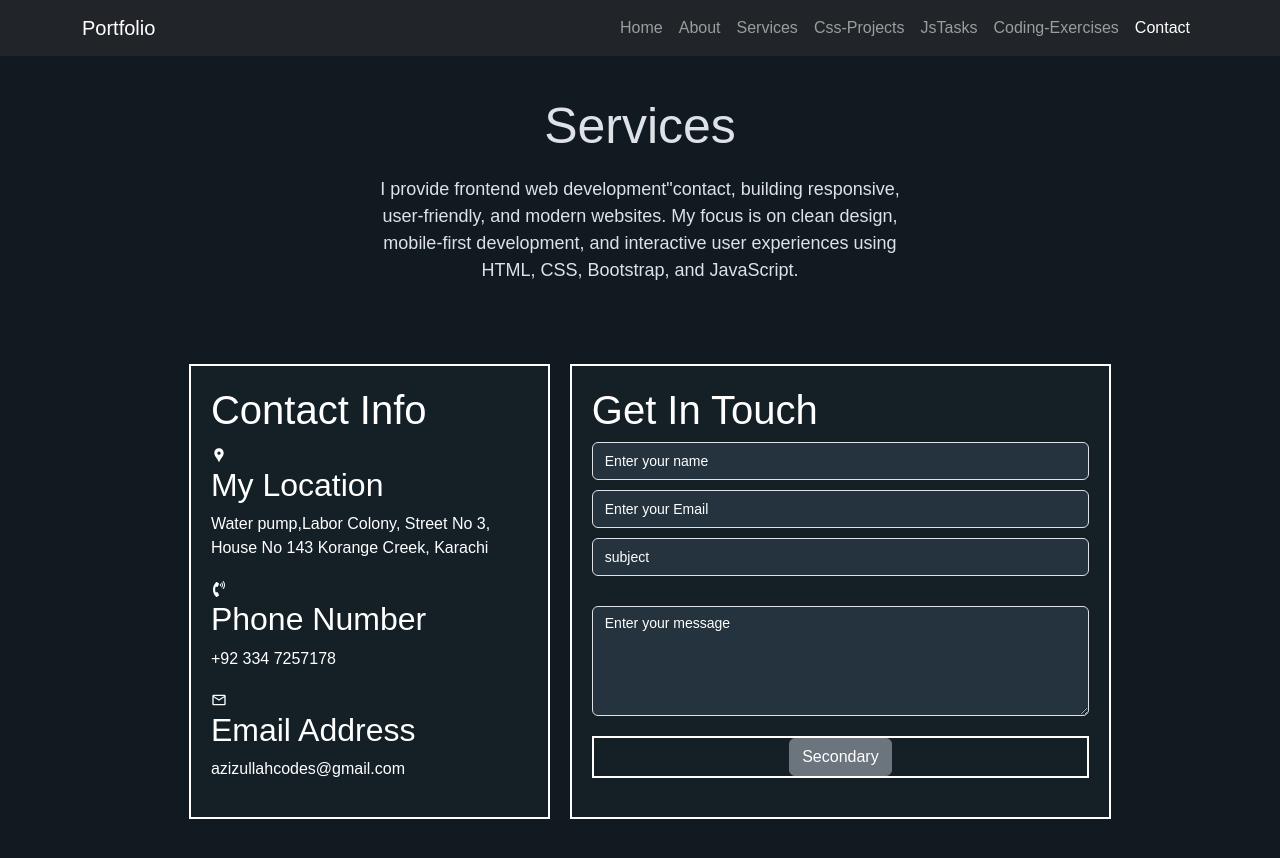
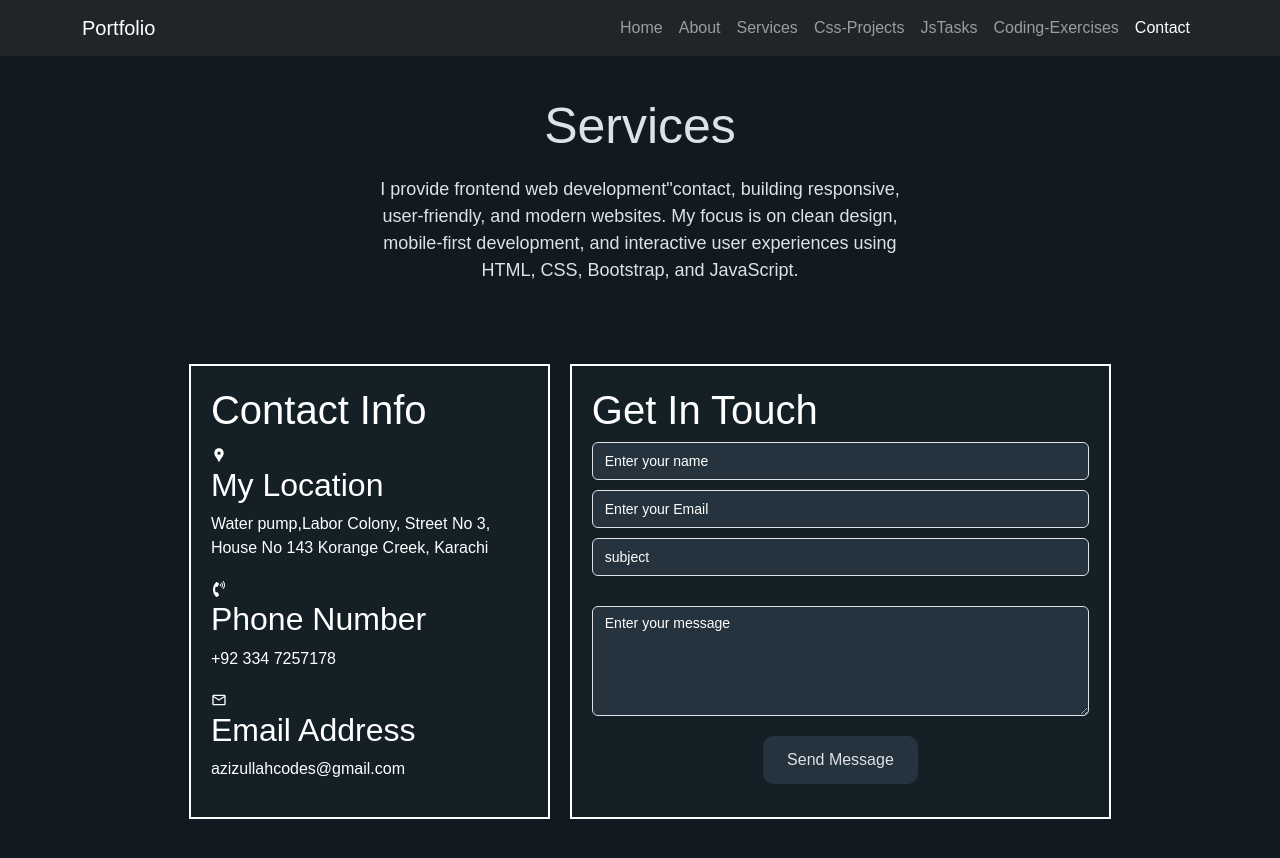
Before and after one commit to AzizullahCodes/portfolio-first, a React (Vite) app in the folder portfolio/: page /contact in a window 1280 px wide. Shown: the top 858 px of the page. Built offline with nearby package versions, Linux system fonts and the light colour scheme.

Commit message:
btn div workign

```diff
--- a/portfolio/src/pages/contact/contact.css
+++ b/portfolio/src/pages/contact/contact.css
@@ -81,12 +81,7 @@ body{
     background-color:#24333d !important;
  }
 
- .contact .btndiv{
-  width: 100%;
-  border: 2px solid white;
-  text-align: center;
-  margin-top: 20px;
- }
+
 /* Autofill background fix */
 .rightCol input:-webkit-autofill,
 .rightCol input:-webkit-autofill:hover,
@@ -95,6 +90,30 @@ body{
   -webkit-text-fill-color: white !important;
   -webkit-box-shadow: 0 0 0px 1000px #24333d inset !important;
   transition: background-color 5000s ease-in-out 0s;
+}
+
+/* ==== button div ===== */
+
+.contact .btndiv{
+  width: 100%;
+  text-align: center;
+  margin-top: 20px;
+ }
+/* ===== BUTTONS ===== */
+.contact .rightCol button{
+  padding: 12px 24px;
+  /* background-color: black; */
+  background-color: #24333d ;
+  color: #dee2e6;
+  border-radius: 10px;
+  cursor: pointer;
+  transition: 0.3s ease;
+  border: none;
+}
+
+.contact .rightCol button:hover{
+  background: transparent;
+  border: 2px solid white;
 }
 
 
--- a/portfolio/src/pages/contact/contact.jsx
+++ b/portfolio/src/pages/contact/contact.jsx
@@ -75,7 +75,7 @@ Korange Creek, Karachi</p></div>
 
 </div>
 
-              <div className="btndiv"><Button variant="secondary">Secondary</Button></div>
+              <div className="btndiv"><Button variant="secondary">Send Message</Button></div>
          </div>
 
         </div>
```
